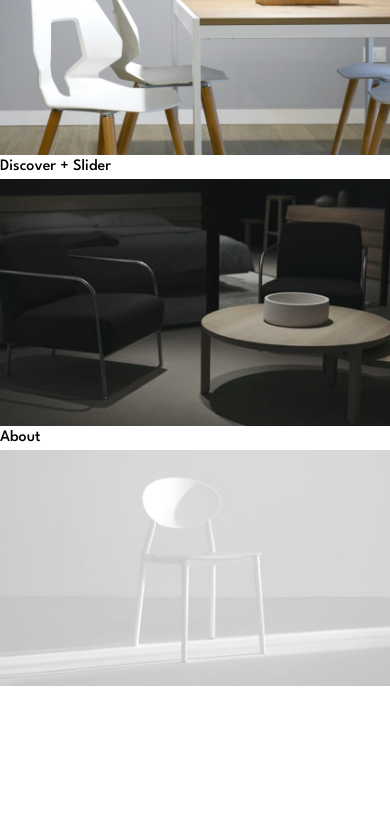
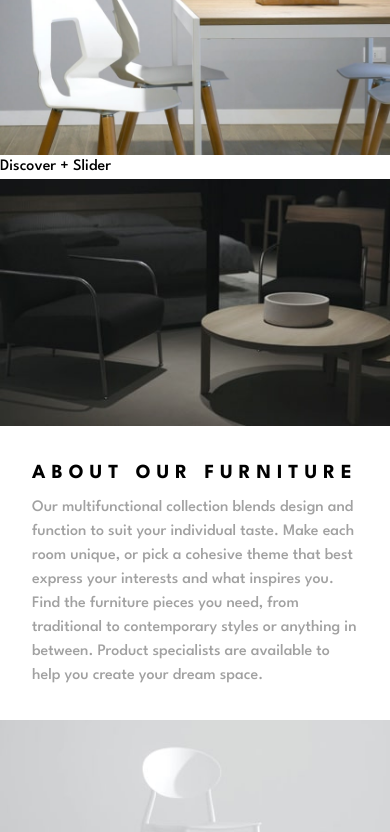
Before and after one commit to dsijakovski98/fe-mentor-room-homepage, a plain HTML site: page index.html in a window 390 px wide. Shown: the part 93-925 px from the top of the page. Before the commit the page ends 844 px from the top, so only its background shows below. Drawn offline with Linux system fonts and the light colour scheme.

Commit message:
about section, fixed navbar height

```diff
--- a/index.html
+++ b/index.html
@@ -65,7 +65,15 @@
 					<!-- Dark img -->
 					<img src="./images/image-about-dark.jpg" alt="Furniture Dark TODO." class="dark" />
 				</div>
-				<article class="about">About</article>
+				<article>
+					<h3>About our furniture</h3>
+					<p>
+						Our multifunctional collection blends design and function to suit your individual taste. Make
+						each room unique, or pick a cohesive theme that best express your interests and what inspires
+						you. Find the furniture pieces you need, from traditional to contemporary styles or anything in
+						between. Product specialists are available to help you create your dream space.
+					</p>
+				</article>
 				<div class="light">
 					<!-- Light img -->
 					<img src="./images/image-about-light.jpg" alt="Furniture Light TODO." class="light" />
--- a/style.css
+++ b/style.css
@@ -71,7 +71,7 @@ header {
 	position: absolute;
 	inset-inline: 0;
 
-	padding: 2rem 3.5rem;
+	padding: 2rem;
 }
 
 /* Navigation */
@@ -172,6 +172,28 @@ main img {
 	height: var(--about-h);
 }
 
+.about article {
+	display: grid;
+	place-items: center;
+
+	padding: 3rem 3rem;
+}
+
+.about article h3 {
+	width: 100%;
+	text-align: start;
+	text-transform: uppercase;
+	letter-spacing: 6px;
+}
+
+.about article p {
+	color: var(--gray);
+
+	line-height: 1.3;
+	font-size: 16px;
+	text-wrap: balance;
+}
+
 @media screen and (max-width: 1000px) {
 	.discover,
 	.about {
@@ -190,9 +212,23 @@ main img {
 	.about {
 		grid-template-columns: repeat(2, 1fr);
 	}
+
 	.about article {
 		order: -1;
 		grid-column: 1 / -1;
+
+		padding: 2rem;
+	}
+
+	.about article h3 {
+		font-size: 30px;
+		margin-bottom: 1rem;
+	}
+
+	.about article p {
+		font-size: 20px;
+		text-wrap: unset;
+		line-height: inherit;
 	}
 
 	.about .dark {
@@ -223,11 +259,13 @@ main img {
 		top: 0;
 		inset-inline: 0;
 
-		height: 13dvh;
+		height: 100%;
 		background-color: var(--white);
 
 		align-items: center;
 		justify-content: center;
+		gap: 0.5rem;
+
 		transition: all 250ms;
 	}
 
@@ -297,6 +335,15 @@ main img {
 		order: 1;
 	}
 
+	.about article h3 {
+		font-size: 20px;
+		margin-bottom: 0.5rem;
+	}
+
+	.about article p {
+		font-size: 16px;
+	}
+
 	.about .light {
 		order: 2;
 	}
```
Also changed, not shown: 1 other file.
